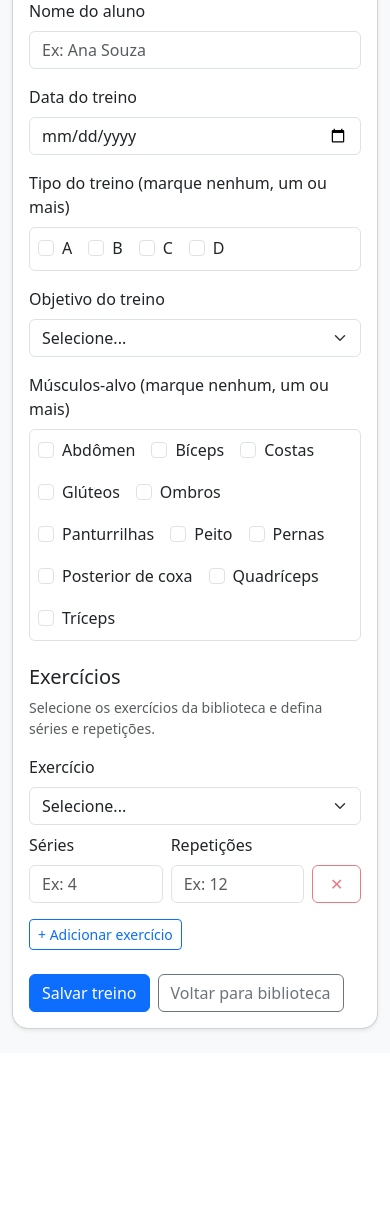
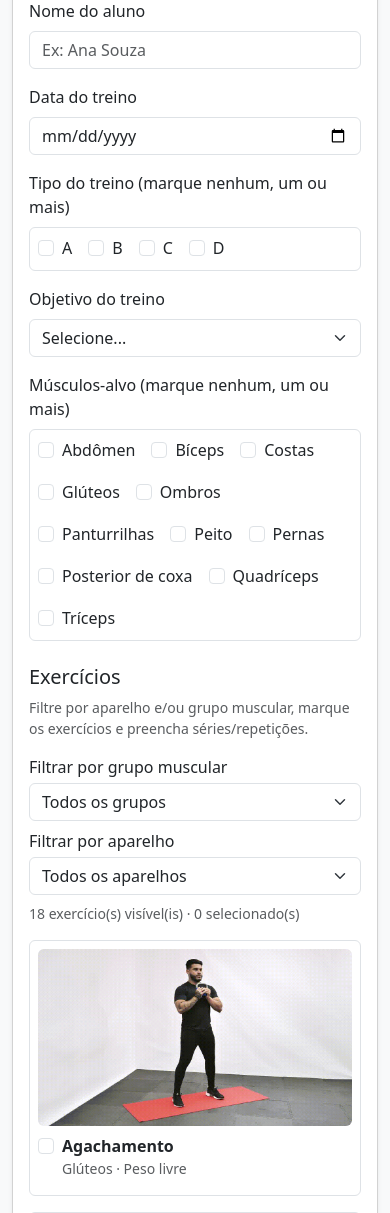
Before and after one commit to MarcosJoseChaves/treino-gym-app-01, a Flask app: page /treino in a window 390 px wide. Shown: the part 676-1889 px from the top of the page. Before the commit the page ends 1708 px from the top, so only its background shows below. Run offline with Flask 3, Linux system fonts and the light colour scheme; the visitor is signed in with stand-in values (Sample User, id 1).

Commit message:
clicar em miniaturas para montar treino

```diff
--- a/app.py
+++ b/app.py
@@ -795,14 +795,16 @@ def montar_treino():
 
     grupos = grupos if isinstance(grupos, list) else []
     opcoes_musculos = sorted(set(grupos) | set(MUSCULOS_ALVO_PADRAO), key=lambda nome: nome.lower())
+    aparelhos_treino = sorted({(ex.get("aparelho") or "").strip() for ex in exercicios if (ex.get("aparelho") or "").strip()})
 
     retorno_url = request.url
 
     return render_template(
         "treino.html",
         exercicios=exercicios,
-        grupos=opcoes_musculos,
+        grupos=grupos,
         musculos_opcoes=opcoes_musculos,
+        aparelhos_treino=aparelhos_treino,
         tipos_treino=tipos_treino,
         treinos_salvos=treinos_filtrados,
         mostrar_treinos_salvos=mostrar_treinos_salvos,
--- a/templates/treino.html
+++ b/templates/treino.html
@@ -118,6 +118,7 @@
       {% endif %}
     </div>
   </div>
+
   <div class="card shadow-sm">
     <div class="card-body">
       <h5 class="card-title mb-3">Dados do aluno</h5>
@@ -183,37 +184,97 @@
 
         <div>
           <h5 class="card-title mb-2">Exercícios</h5>
-          <p class="text-muted small mb-3">Selecione os exercícios da biblioteca e defina séries e repetições.</p>
+          <p class="text-muted small mb-3">Filtre por aparelho e/ou grupo muscular, marque os exercícios e preencha séries/repetições.</p>
 
-          <div id="exercicios-container" class="vstack gap-3">
-            {% for item in exercicios_prefill %}
-            <div class="row g-2 align-items-end exercicio-row">
-              <div class="col-12 col-md-5">
-                <label class="form-label">Exercício</label>
-                <select class="form-select" name="exercicio_id[]" required>
-                  <option value="">Selecione...</option>
-                  {% for ex in exercicios %}
-                  <option value="{{ ex.id }}" {% if item.exercicio_id == ex.id %}selected{% endif %}>{{ ex.nome }} ({{ ex.grupo }})</option>
+          <div class="row g-2 mb-3 align-items-end">
+            <div class="col-12 col-md-4">
+              <label class="form-label mb-1" for="filtro-grupo">Filtrar por grupo muscular</label>
+              <select class="form-select" id="filtro-grupo">
+                <option value="">Todos os grupos</option>
+                {% for g in grupos %}
+                <option value="{{ g|lower }}">{{ g }}</option>
                 {% endfor %}
               </select>
             </div>
-              <div class="col-5 col-md-3">
-                <label class="form-label">Séries</label>
-                <input class="form-control" name="series[]" value="{{ item.series }}" placeholder="Ex: 4" required>
+            <div class="col-12 col-md-4">
+              <label class="form-label mb-1" for="filtro-aparelho">Filtrar por aparelho</label>
+              <select class="form-select" id="filtro-aparelho">
+                <option value="">Todos os aparelhos</option>
+                {% for aparelho in aparelhos_treino %}
+                <option value="{{ aparelho|lower }}">{{ aparelho }}</option>
+                {% endfor %}
+              </select>
             </div>
-              <div class="col-5 col-md-3">
-                <label class="form-label">Repetições</label>
-                <input class="form-control" name="repeticoes[]" value="{{ item.repeticoes }}" placeholder="Ex: 12" required>
+            <div class="col-12 col-md-4">
+              <div class="small text-muted" id="contador-exercicios"></div>
             </div>
-              <div class="col-2 col-md-1 d-grid">
-                <button class="btn btn-outline-danger remove-exercicio" type="button" title="Excluir exercício">✕</button>
+          </div>
+
+          <div class="row g-3" id="exercicios-grid">
+            {% for ex in exercicios %}
+              {% set prefill = namespace(encontrado=false, series='', repeticoes='') %}
+              {% for item in exercicios_prefill %}
+                {% if item.exercicio_id == ex.id %}
+                  {% set prefill.encontrado = true %}
+                  {% set prefill.series = item.series %}
+                  {% set prefill.repeticoes = item.repeticoes %}
+                {% endif %}
+              {% endfor %}
+
+            <div class="col-12 col-md-6 col-xl-4 exercicio-card" data-grupo="{{ (ex.grupo or '')|lower }}" data-aparelho="{{ (ex.aparelho or '')|lower }}">
+              <div class="border rounded p-2 h-100 bg-white">
+                <div class="ratio ratio-16x9 rounded overflow-hidden bg-light d-flex align-items-center justify-content-center mb-2">
+                  {% if ex.midia %}
+                    {% if ex.midia.lower().endswith('.mp4') %}
+                    <video muted playsinline preload="metadata" style="width:100%; height:100%; object-fit:cover;" aria-label="{{ ex.nome }}">
+                      <source src="{{ ex.midia }}" type="video/mp4">
+                    </video>
+                    {% else %}
+                    <img src="{{ ex.midia }}" alt="{{ ex.nome }}" style="width:100%; height:100%; object-fit:cover;">
+                    {% endif %}
+                  {% else %}
+                  <span class="text-muted small">Sem mídia</span>
+                  {% endif %}
+                </div>
+
+                <div class="form-check mb-2">
+                  <input
+                    class="form-check-input exercicio-check"
+                    type="checkbox"
+                    id="check-ex-{{ loop.index }}"
+                    {% if prefill.encontrado %}checked{% endif %}
+                  >
+                  <label class="form-check-label fw-semibold" for="check-ex-{{ loop.index }}">{{ ex.nome }}</label>
+                  <div class="small text-muted">{{ ex.grupo or 'Sem grupo' }} · {{ ex.aparelho or 'Aparelho não informado' }}</div>
+                </div>
+
+                <input type="hidden" name="exercicio_id[]" value="{{ ex.id }}" class="exercicio-id-input" {% if not prefill.encontrado %}disabled{% endif %}>
+
+                <div class="row g-2 exercicio-config {% if not prefill.encontrado %}d-none{% endif %}">
+                  <div class="col-6">
+                    <label class="form-label small mb-1">Séries</label>
+                    <input
+                      class="form-control"
+                      name="series[]"
+                      value="{{ prefill.series }}"
+                      placeholder="Ex: 4"
+                      {% if not prefill.encontrado %}disabled{% else %}required{% endif %}
+                    >
+                  </div>
+                  <div class="col-6">
+                    <label class="form-label small mb-1">Repetições</label>
+                    <input
+                      class="form-control"
+                      name="repeticoes[]"
+                      value="{{ prefill.repeticoes }}"
+                      placeholder="Ex: 12"
+                      {% if not prefill.encontrado %}disabled{% else %}required{% endif %}
+                    >
+                  </div>
+                </div>
               </div>
             </div>
             {% endfor %}
-          </div>
-
-          <div class="mt-3">
-            <button class="btn btn-outline-primary btn-sm" type="button" id="add-exercicio">+ Adicionar exercício</button>
           </div>
         </div>
 
@@ -227,55 +288,80 @@
 </div>
 
 <script>
-  const container = document.getElementById('exercicios-container');
-  const addButton = document.getElementById('add-exercicio');
+  const cards = Array.from(document.querySelectorAll('.exercicio-card'));
+  const filtroGrupo = document.getElementById('filtro-grupo');
+  const filtroAparelho = document.getElementById('filtro-aparelho');
+  const contadorExercicios = document.getElementById('contador-exercicios');
 
-  const atualizarBotoesRemover = () => {
-    const rows = container.querySelectorAll('.exercicio-row');
-    rows.forEach((row) => {
-      const removeButton = row.querySelector('.remove-exercicio');
-      if (!removeButton) {
+  const atualizarContador = () => {
+    const visiveis = cards.filter((card) => !card.classList.contains('d-none')).length;
+    const selecionados = cards.filter((card) => card.querySelector('.exercicio-check')?.checked).length;
+    contadorExercicios.textContent = `${visiveis} exercício(s) visível(is) · ${selecionados} selecionado(s)`;
+  };
+
+  const aplicarFiltros = () => {
+    const grupoSelecionado = (filtroGrupo.value || '').trim();
+    const aparelhoSelecionado = (filtroAparelho.value || '').trim();
+
+    cards.forEach((card) => {
+      const grupoCard = (card.dataset.grupo || '').trim();
+      const aparelhoCard = (card.dataset.aparelho || '').trim();
+
+      const grupoOk = !grupoSelecionado || grupoCard === grupoSelecionado;
+      const aparelhoOk = !aparelhoSelecionado || aparelhoCard === aparelhoSelecionado;
+      card.classList.toggle('d-none', !(grupoOk && aparelhoOk));
+    });
+
+    atualizarContador();
+  };
+
+  const atualizarCardSelecionado = (card) => {
+    if (!card) {
       return;
     }
-      removeButton.disabled = rows.length === 1;
-    });
-  };
 
-  addButton.addEventListener('click', () => {
-    const rows = container.querySelectorAll('.exercicio-row');
-    const lastRow = rows[rows.length - 1];
-    const clone = lastRow.cloneNode(true);
+    const checkbox = card.querySelector('.exercicio-check');
+    const config = card.querySelector('.exercicio-config');
+    const exercicioIdInput = card.querySelector('.exercicio-id-input');
+    const seriesInput = card.querySelector('input[name="series[]"]');
+    const repeticoesInput = card.querySelector('input[name="repeticoes[]"]');
 
-    clone.querySelectorAll('input, select').forEach((field) => {
-      field.value = '';
-      if (field.type === 'checkbox') {
-        field.checked = false;
+    const selecionado = !!checkbox?.checked;
+
+    if (config) {
+      config.classList.toggle('d-none', !selecionado);
+    }
+
+    if (exercicioIdInput) {
+      exercicioIdInput.disabled = !selecionado;
+    }
+
+    [seriesInput, repeticoesInput].forEach((input) => {
+      if (!input) {
+        return;
+      }
+      input.disabled = !selecionado;
+      input.required = selecionado;
+      if (!selecionado) {
+        input.value = '';
       }
     });
 
-    container.appendChild(clone);
-    atualizarBotoesRemover();
-  });
+    atualizarContador();
+  };
 
-  container.addEventListener('click', (event) => {
-    const removeButton = event.target.closest('.remove-exercicio');
-    if (!removeButton) {
-      return;
-    }
+  cards.forEach((card) => {
+    atualizarCardSelecionado(card);
 
-    const rows = container.querySelectorAll('.exercicio-row');
-    if (rows.length === 1) {
-      return;
-    }
-
-    const row = removeButton.closest('.exercicio-row');
-    if (row) {
-      row.remove();
-      atualizarBotoesRemover();
+    const checkbox = card.querySelector('.exercicio-check');
+    if (checkbox) {
+      checkbox.addEventListener('change', () => atualizarCardSelecionado(card));
     }
   });
 
-  atualizarBotoesRemover();
+  filtroGrupo?.addEventListener('change', aplicarFiltros);
+  filtroAparelho?.addEventListener('change', aplicarFiltros);
+  aplicarFiltros();
 </script>
 
 </body>
```
Lines whose indentation alone changed are shown as unchanged.
